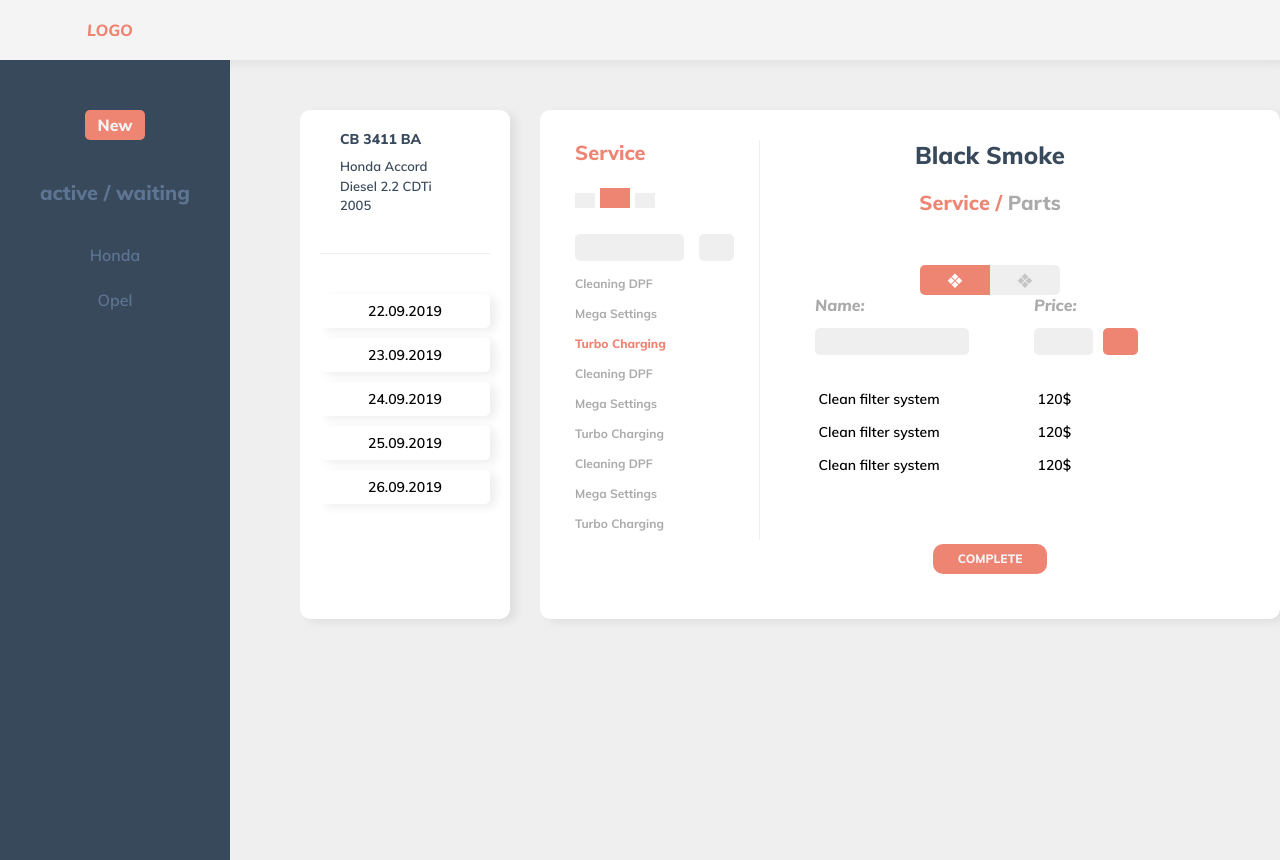
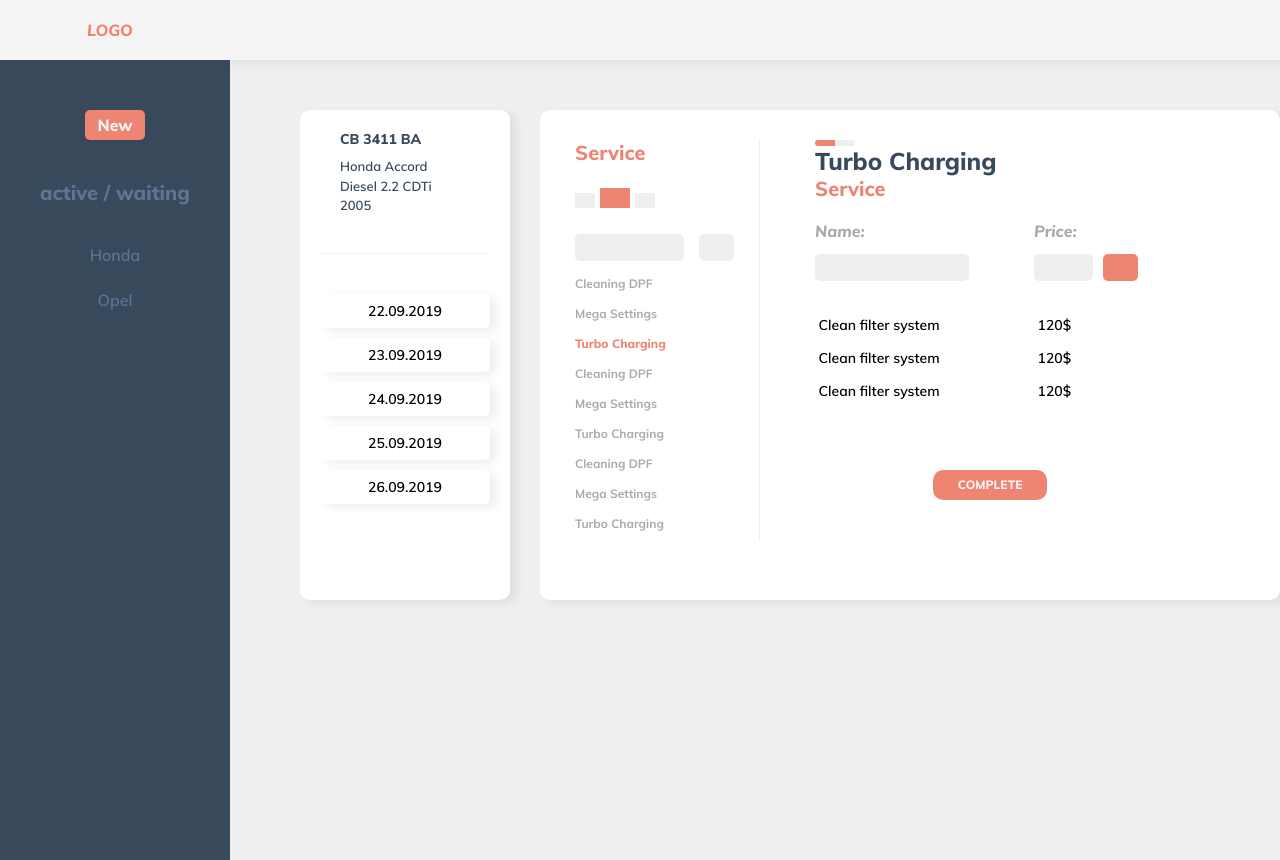
Before and after one commit to alexbogomilov77/Personal, a React (Create React App) app: page / in a window 1280 px wide. Built offline with nearby package versions, Linux system fonts and the light colour scheme.

Commit message:
fix: progress

```diff
--- a/src/assets/styles/components/dashboard/dashboard.scss
+++ b/src/assets/styles/components/dashboard/dashboard.scss
@@ -73,12 +73,13 @@
     }
 
     //Main
-    .dashboard-main-header {
-        text-align: center;
-    }
+    // .dashboard-main-header {
+    //     text-align: center;
+    // }
     //Toggle
     .toggle-action {
-        margin-bottom: 50px;
+        margin-bottom: 20px;
+        text-align: left;
     }
     .action {
         color: $unnamed;
@@ -97,7 +98,7 @@
     //Toggle2
     .toggle-action2 {
         display: flex;
-        justify-content: center;
+        // justify-content: center;
     }
 
     .dashboard-main-service {
--- a/src/assets/styles/segments/buttons.scss
+++ b/src/assets/styles/segments/buttons.scss
@@ -11,16 +11,24 @@
 }
 
 .btn-switch {
-    width: 40px;
-    height: 20px;
-    padding: 5px 15px;
+    padding: 3px 10px;
     display: flex;
     color: #FFF;
     justify-content: center;
     align-items: center;
-    font-size: 20px;
+    font-size: 12px;
     font-family: 'Muli-Bold';
-    background-color: $unnamed1;
+    background-color: #efefef;
+    // width: 40px;
+    // height: 20px;
+    // padding: 5px 15px;
+    // display: flex;
+    // color: #FFF;
+    // justify-content: center;
+    // align-items: center;
+    // font-size: 20px;
+    // font-family: 'Muli-Bold';
+    // background-color: $unnamed1;
     &.btn-switch-left {
         border-radius: 5px 0px 0px 5px;
     }
--- a/src/components/main/dashboard/main/Header.js
+++ b/src/components/main/dashboard/main/Header.js
@@ -6,30 +6,33 @@ class Header extends Component {
     return (
       <div className="dashboard-main-header">
           {/* <p className="label">Cleaning DPF</p> */}
-          <p className="label">Black Smoke</p>
+          <div className="toggle-action2">
+            <div className="left">
+              <div className="btn-switch btn-switch-left btn-active">
+                {/* ❖ */}
+              </div>
+              {/* <span className="btn-switch-label">request</span> */}
+            </div>
+            <div className="right">
+              <div className="btn-switch btn-switch-right">
+                {/* ❖ */}
+              </div>
+              {/* <span className="btn-switch-label">diagnose</span> */}
+            </div>
+          </div>
+
+
+          <span className="label">Turbo Charging</span>
           {/* <div className="toggle-action">
             <span className="action active-action">Request</span>
             <span className="divider-action"> / </span>
             <span  className="action">Diagnose</span>
           </div> */}
+
           <div className="toggle-action">
             <span className="action active-action">Service</span>
-            <span className="divider-action"> / </span>
-            <span  className="action">Parts</span>
-          </div>
-          <div className="toggle-action2">
-            <div className="left">
-              <div className="btn-switch btn-switch-left btn-active">
-                ❖
-              </div>
-              {/* <span className="btn-switch-label">request</span> */}
-            </div>
-            <div className="right">
-              <div className="btn-switch btn-switch-right">
-                ❖
-              </div>
-              {/* <span className="btn-switch-label">diagnose</span> */}
-            </div>
+            {/* <span className="divider-action"> / </span> */}
+            {/* <span  className="action">Parts</span> */}
           </div>
       </div>
     )
```
